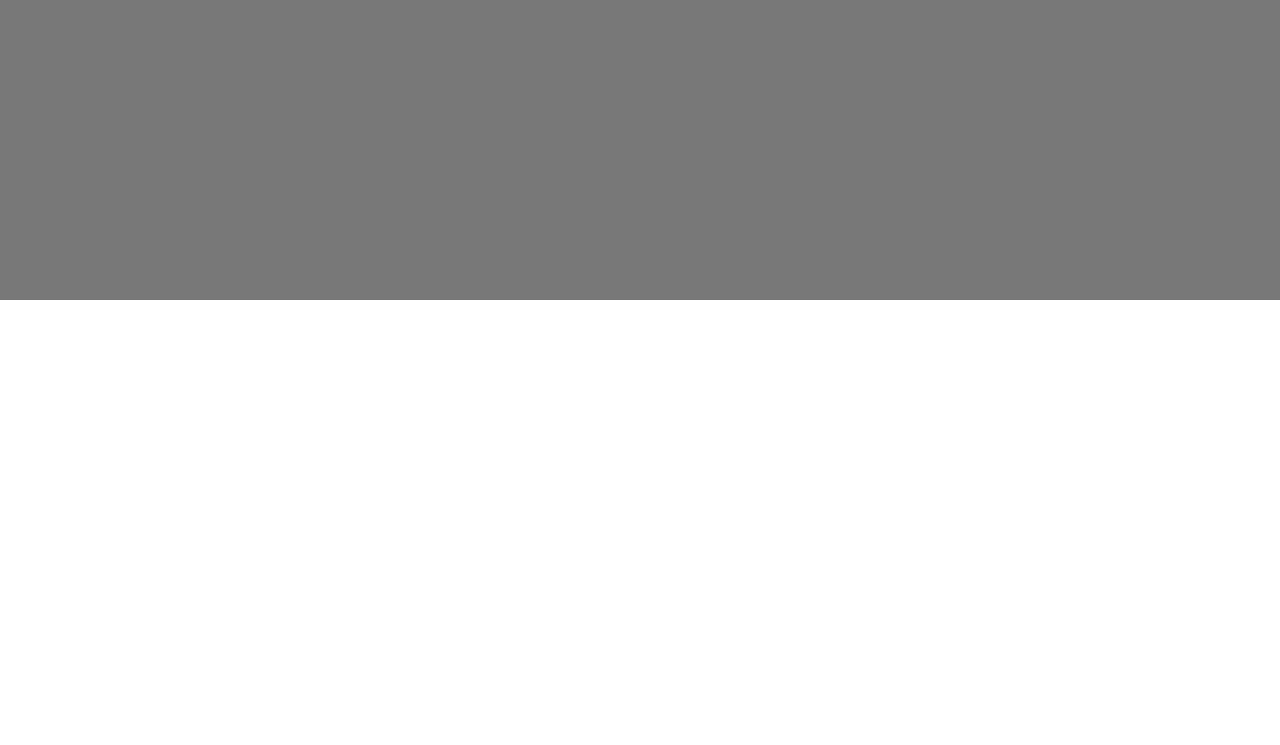
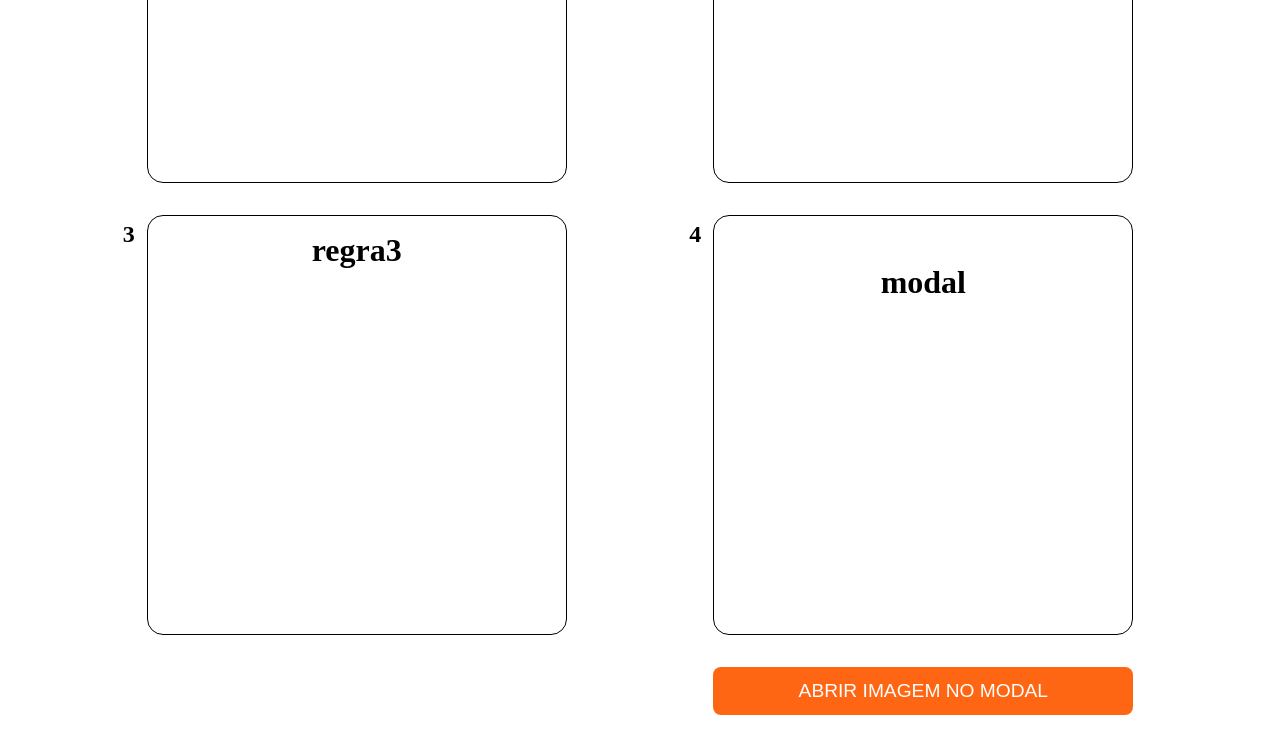
Before and after one commit to Allisson100/desafioTecnico, a React (Vite) app: page / in a window 1280 px wide. Shown: the part 500-1245 px from the top of the page. Before the commit the page ends 800 px from the top, so only its background shows below. Built offline with nearby package versions, Linux system fonts and the light colour scheme.

Commit message:
Cria estrutura para os desafios tecnicos

```diff
--- /dev/null
+++ b/src/components/Card/CardWithButton/index.jsx
@@ -0,0 +1,28 @@
+import { ButtonStyled, CardContainerStyled, CardWithButtonContainerStyled } from "./styles";
+
+const CardWithButton = ({
+	children,
+	projectNumber,
+	buttonText,
+	handleFunction,
+	btWidth = "100%",
+	textTransform = "uppercase"
+}) => {
+	return (
+		<CardWithButtonContainerStyled>
+			<CardContainerStyled $projectNumber={projectNumber}>
+				{children}
+			</CardContainerStyled>
+			<ButtonStyled
+				onClick={handleFunction}
+				$btWidth={btWidth}
+				$textTransform={textTransform}
+			>
+				{buttonText}
+			</ButtonStyled>
+		</CardWithButtonContainerStyled>
+
+	);
+};
+
+export default CardWithButton;
--- /dev/null
+++ b/src/components/Card/CardWithButton/styles.js
@@ -0,0 +1,51 @@
+import styled from "styled-components";
+
+const CardWithButtonContainerStyled = styled.div`
+    width: 420px;
+    height: 500px;
+    display: flex;
+    justify-content: space-between;
+    flex-direction: column;
+    align-items: center;
+`;
+
+const CardContainerStyled = styled.div`
+    width: 100%;
+    height: 420px;
+    padding: 1rem;
+    border: 1px solid black;
+    border-radius: 1rem;
+    padding: 3rem;
+    display: flex;
+    align-items: center;
+    flex-direction: column;
+    position: relative;
+
+    &::before {
+        content: "${props => props.$projectNumber}";
+        position: absolute;
+        display: flex;
+        color: ${props => props.theme.fontColors.secundary};
+        font-size: 1.5rem;
+        font-weight: bold;
+        left: -25px;
+        top: 5px;
+    }
+`;
+
+const ButtonStyled = styled.button`
+    width: ${props => props.$btWidth};
+    padding: 0.8rem;
+    background-color: ${props => props.theme.bgColors.main};
+    text-align: center;
+    text-transform: ${props => props.$textTransform};
+    border-radius: 0.5rem;
+    color: ${props => props.theme.fontColors.main};
+    font-size: 1.2rem;
+`;
+
+export {
+	CardWithButtonContainerStyled,
+	CardContainerStyled,
+	ButtonStyled
+};
--- /dev/null
+++ b/src/components/Card/index.jsx
@@ -0,0 +1,13 @@
+import { CardContainerStyled } from "./styles";
+
+const Card = ({ children, projectNumber }) => {
+	return (
+		<CardContainerStyled
+			$projectNumber={projectNumber}
+		>
+			{children}
+		</CardContainerStyled>
+	);
+};
+
+export default Card;
--- /dev/null
+++ b/src/components/Card/styles.js
@@ -0,0 +1,29 @@
+import styled from "styled-components";
+
+const CardContainerStyled = styled.div`
+    width: 420px;
+    height: 420px;
+    padding: 1rem;
+    border: 1px solid black;
+    border-radius: 1rem;
+    padding: 1rem;
+    display: flex;
+    align-items: center;
+    flex-direction: column;
+    position: relative;
+
+    &::before {
+        content: "${props => props.$projectNumber}";
+        position: absolute;
+        display: flex;
+        color: ${props => props.theme.fontColors.secundary};
+        font-size: 1.5rem;
+        font-weight: bold;
+        left: -25px;
+        top: 5px;
+    }
+`;
+
+export {
+	CardContainerStyled,
+};
--- /dev/null
+++ b/src/components/Challenges/ShowNumberPhone/index.jsx
@@ -0,0 +1,13 @@
+import Card from "../../Card";
+
+const ShowNumberPhone = () => {
+	return (
+		<>
+			<Card projectNumber="1">
+				<h1>Telefone</h1>
+			</Card>
+		</>
+	);
+};
+
+export default ShowNumberPhone;
--- a/src/components/DefaultPage/styles.js
+++ b/src/components/DefaultPage/styles.js
@@ -3,7 +3,7 @@ import styled from "styled-components";
 const DefaultPageContainer = styled.main`
     display: flex;
     flex-direction: column;
-    height: 100%;
+    min-height: 100vh;
     width: 100%;
 `;
 
--- a/src/components/Menu/MenuMobile/index.jsx
+++ b/src/components/Menu/MenuMobile/index.jsx
@@ -35,7 +35,7 @@ const MenuMobile = () => {
 				<LinkMenu to="/">cotar imóvel</LinkMenu>
 				<LinkMenu to="/">planos</LinkMenu>
 				<LinkMenu to="/">entrar</LinkMenu>
-				<LinkMenu to="/">cadastra-se</LinkMenu>
+				<LinkMenu to="/">cadastre-se</LinkMenu>
 			</ListMobileContainerStyled>
 		</>
 
--- a/src/components/Menu/MenuMobile/styles.js
+++ b/src/components/Menu/MenuMobile/styles.js
@@ -13,6 +13,7 @@ const ListMobileContainerStyled = styled.ul`
     right: 0;
     top: 70px;
     width: 50%;
+    z-index: 10;
 
     @media screen and (min-width: 1025px) {
         display: none;
--- a/src/pages/Home/index.jsx
+++ b/src/pages/Home/index.jsx
@@ -1,8 +1,40 @@
+import Card from "../../components/Card";
+import CardWithButton from "../../components/Card/CardWithButton";
+import ShowNumberPhone from "../../components/Challenges/ShowNumberPhone";
+import { HomeContainerStyled } from "./styles";
+
 const Home = () => {
 	return (
-		<div>
-			<h1>Todos os projetos</h1>
-		</div>
+		<HomeContainerStyled>
+			<ShowNumberPhone />
+
+
+
+			<Card projectNumber="2">
+				<h1>Mascara</h1>
+			</Card>
+			<Card projectNumber="3">
+				<h1>regra3</h1>
+			</Card>
+
+			<CardWithButton projectNumber="4" buttonText="Abrir imagem no modal">
+				<h1>modal</h1>
+			</CardWithButton>
+
+			<CardWithButton
+				projectNumber="5"
+				buttonText="download"
+				btWidth = "70%"
+				textTransform="capitalize"
+			>
+				<h1>modal</h1>
+			</CardWithButton>
+
+			<Card projectNumber="6">
+				<h1>zoom</h1>
+			</Card>
+
+		</HomeContainerStyled>
 	);
 };
 
--- /dev/null
+++ b/src/pages/Home/styles.js
@@ -0,0 +1,15 @@
+import styled from "styled-components";
+
+const HomeContainerStyled = styled.main`
+    width: 100%;
+    min-height: 100%;
+    display: flex;
+    justify-content: space-evenly;
+    flex-wrap: wrap;
+    gap: 2rem;
+    padding: 7rem 2rem;
+`;
+
+export {
+	HomeContainerStyled,
+};
--- a/src/styles/Theme.js
+++ b/src/styles/Theme.js
@@ -2,7 +2,7 @@ const theme = {
 	bgColors: {
 		main: "#FE6613",
 		secondary: "#1b2653",
-		tertiary: "#787878",
+		tertiary: "#ffffff",
 	},
 
 	fontColors: {
```
Also changed, not shown: 1 other file (tests, documents, lock files or other folders).
